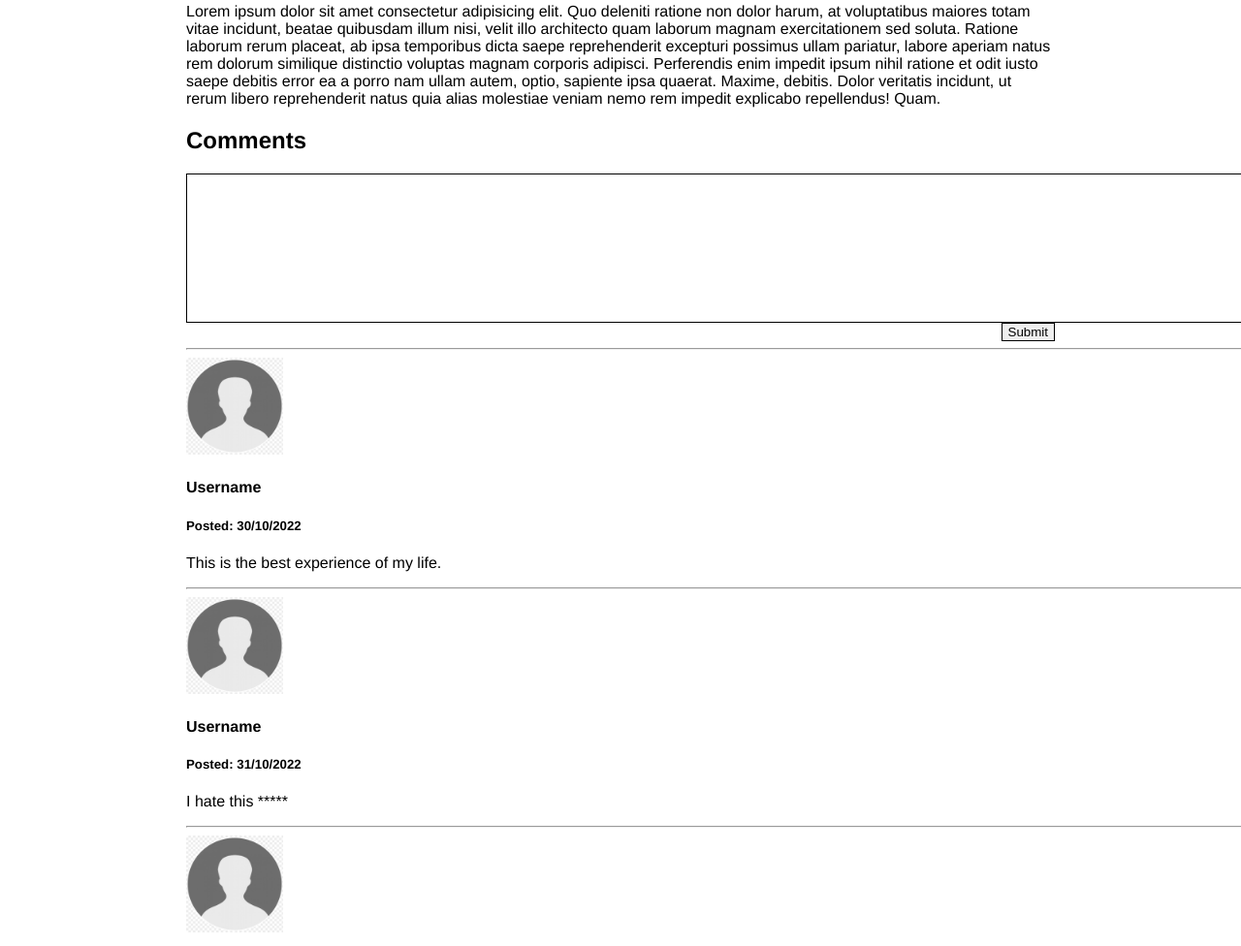
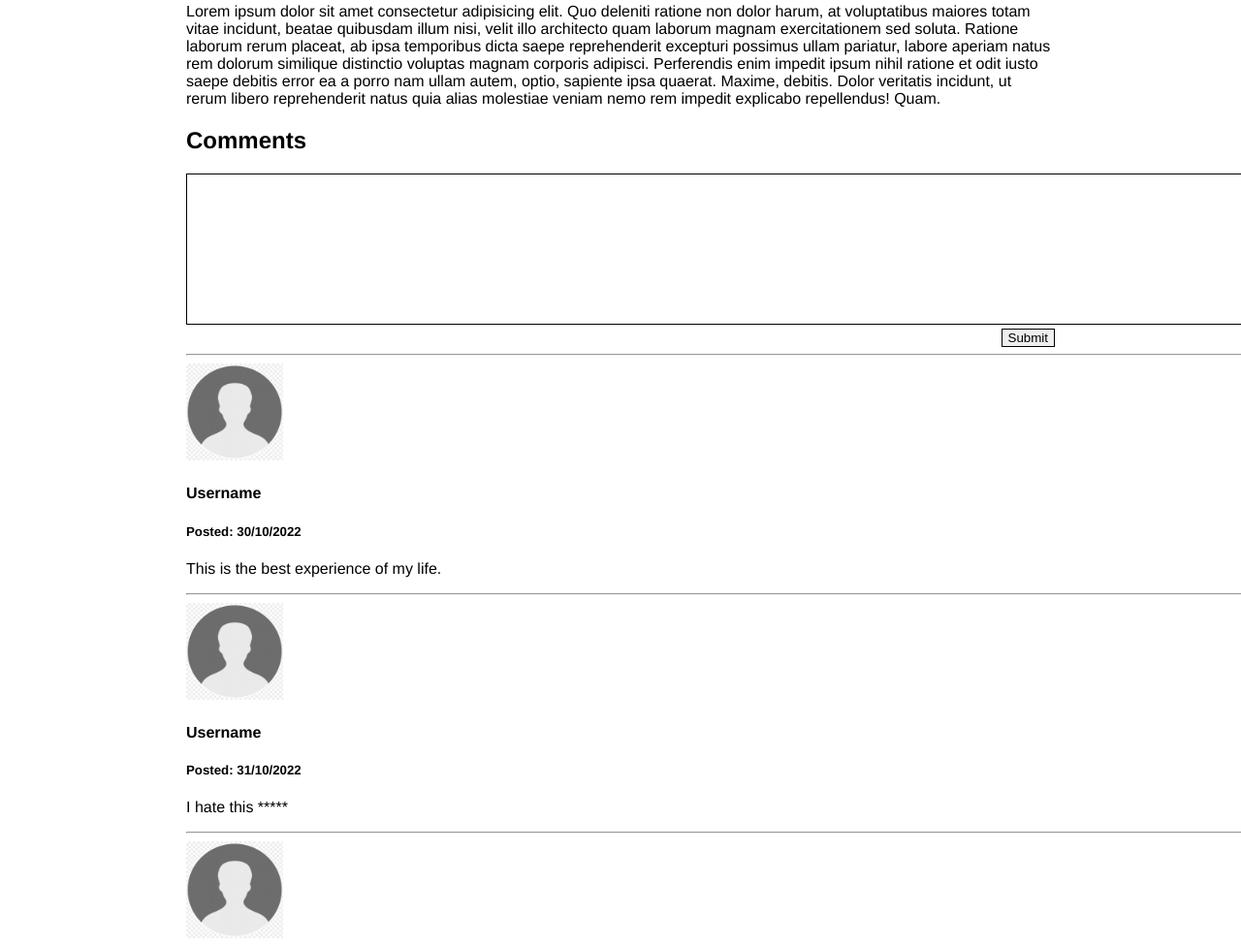
Before and after one commit to jamiemcglone/w3_d1_html_css_lab-hw, a plain HTML site: page index.html in a window 1280 px wide. Shown: the part 2032-3008 px from the top of the page at 97% size. Drawn offline with Linux system fonts and the light colour scheme.

Commit message:
Actually done.

```diff
--- a/index.html
+++ b/index.html
@@ -90,7 +90,7 @@
             <footer>
                 <h2>Comments</h2>
                 <form>
-                    <input type="text" class="comment_box" id="comments">
+                    <textarea type="text" class="comment_box" id="comments"></textarea>
                     <br>
                     <input type="submit" value="Submit" style="float: right;" class="user-input">
                 </form>
```
